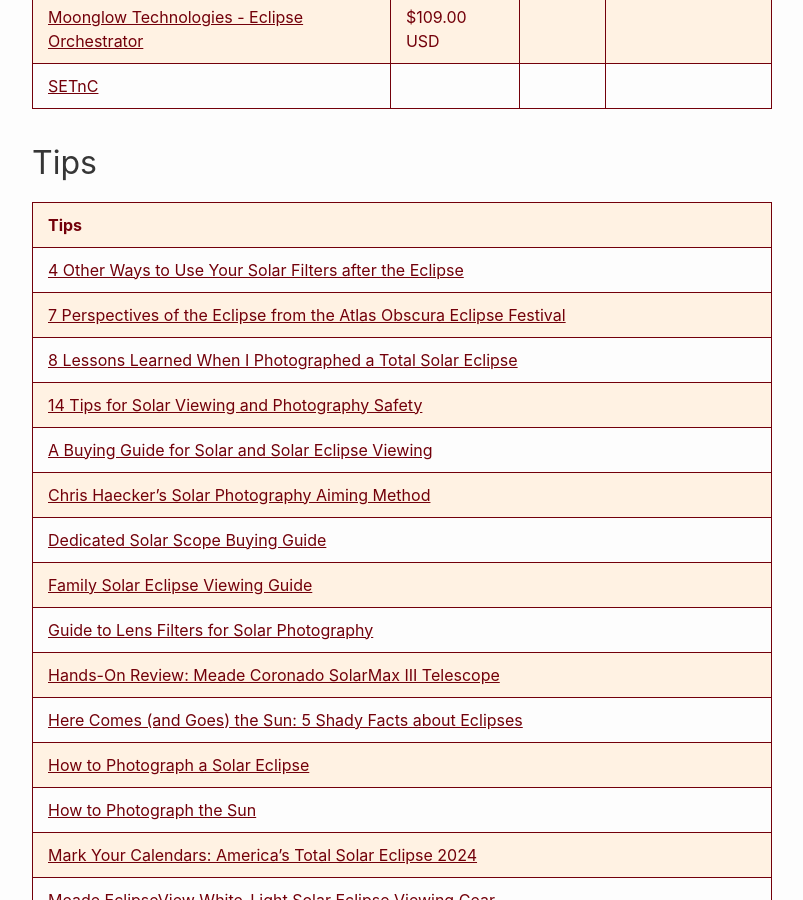
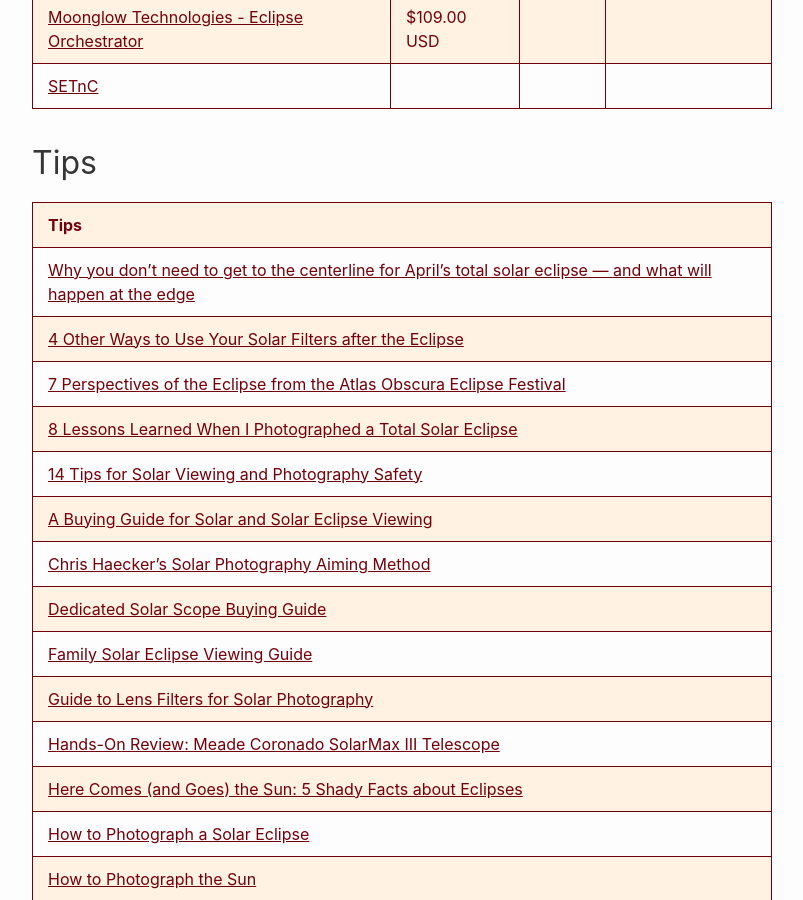
Before and after one commit to RalphHightower/RalphHightower, a Jekyll site: the page built from Photography/SolarEclipse.md, in a window 1280 px wide and 900 px high, scrolled down 2842 px. Shown: the whole window, without its empty margins (238-1041 px from the left). Built offline with Jekyll 4.4.1, drawn with Linux system fonts in a browser that asks for light colours; our own code applies the rules of GitHub Pages for plain Markdown files.

Commit message:
[docs](doc): SolarEclipse(don't need to be in centerline)

```diff
--- a/Photography/SolarEclipse.md
+++ b/Photography/SolarEclipse.md
@@ -36,6 +36,7 @@
 
 | Tips |
 |---|
+| [Why you don't need to get to the centerline for April's total solar eclipse — and what will happen at the edge](https://www.space.com/april-2024-total-solar-eclipse-why-to-avoid-the-centerline-of-totality?mc_cid=cd7e89b2dc&mc_eid=6fe31a9e66 ) |
 | [4 Other Ways to Use Your Solar Filters after the Eclipse](https://www.bhphotovideo.com/explora/photography/tips-and-solutions/4-other-ways-to-use-your-solar-filters-after-the-eclipse ) |
 | [7 Perspectives of the Eclipse from the Atlas Obscura Eclipse Festival](https://www.bhphotovideo.com/explora/photography/features/7-perspectives-of-the-eclipse-from-the-atlas-obscura-eclipse-festival ) |
 | [8 Lessons Learned When I Photographed a Total Solar Eclipse](https://www.bhphotovideo.com/explora/photography/tips-and-solutions/8-lessons-learned-when-i-photographed-a-total-solar-eclipse ) |
```
